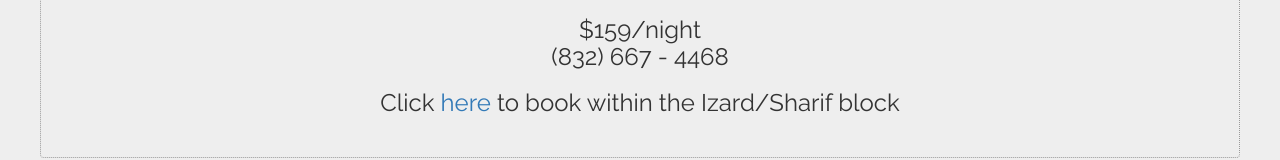
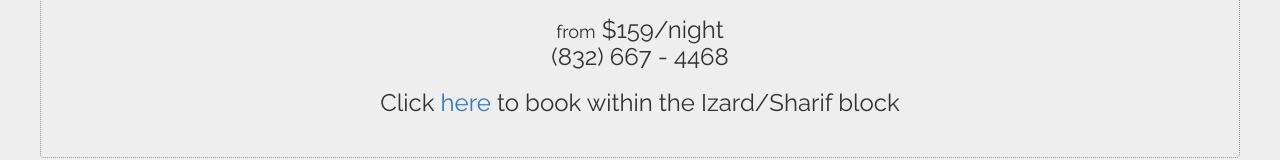
Before and after one commit to sarasharif/wedding, a website: page public/details.html in a window 1280 px wide. Shown: the part 1779-1939 px from the top of the page. Drawn offline with nearby package versions, Linux system fonts and the light colour scheme.

Commit message:
hotel pricing

```diff
--- a/public/css/custom.css
+++ b/public/css/custom.css
@@ -147,3 +147,7 @@ span.glyphicon-trash:hover {
 
 .form-control.autowidth {
 }
+
+span.from {
+  font-size: 18px;
+}
--- a/public/details.html
+++ b/public/details.html
@@ -84,7 +84,7 @@
         <h3>Hotel Icon</br>
             220 Main Street</br>
             Houston, TX 77002 </br></h3>
-        <h3>$159/night</br>
+        <h3><span class="from">from</span> $159/night</br>
             (832) 667 - 4468</h3>
         <h3>Click <a target="_blank" href="http://www.marriott.com/meeting-event-hotels/group-corporate-travel/groupCorp.mi?resLinkData=Izard/Sharif%20Wedding%20Block%5Ehouak%60izaizaa%7Cizaizac%7Cizaizad%7Cizaizaf%7Cizaizag%7Cizaizah%7Cizaizai%60159.00-799%60USD%60false%603%6010/28/16%6010/30/16%609/29/16&app=resvlink&stop_mobi=yes">here</a> to book within the Izard/Sharif block</h3>
         </div>
```
